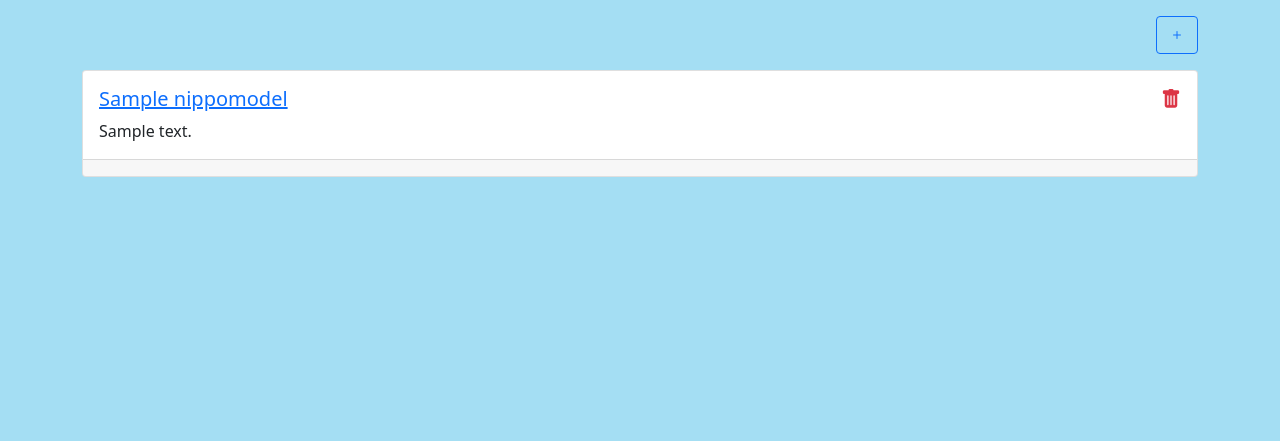
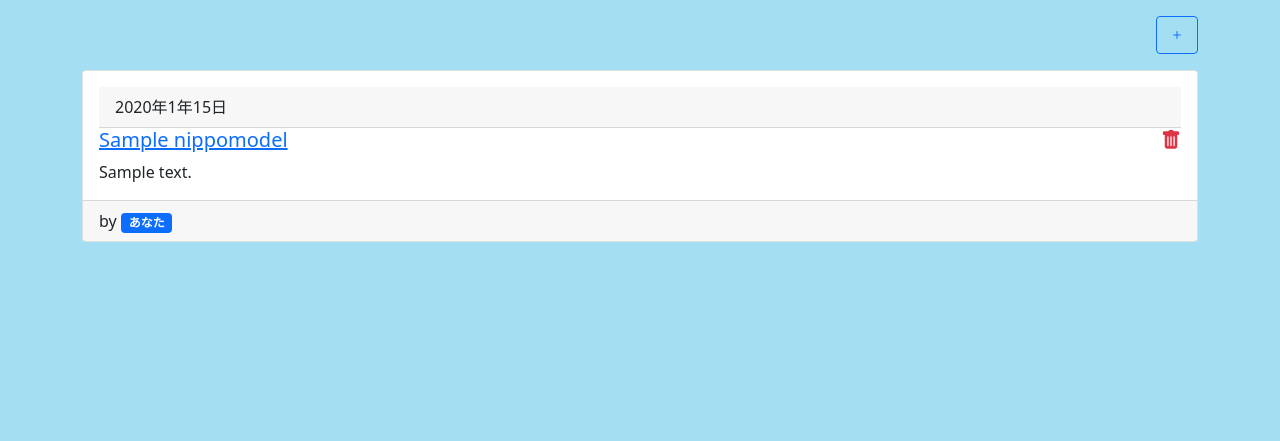
Before and after one commit to yohoo49123/src, a Django app: page /nippo/ in a window 1280 px wide. Shown: the part 56-497 px from the top of the page. Run offline with Django 5.2, Linux system fonts and the light colour scheme; a user stored in the database is signed in; tables that the repository leaves empty hold one stand-in row (values such as "Sample post").

Commit message:
20250116ListViewのQuerySetを動的に変更する動画43

```diff
--- a/src/accounts/urls.py
+++ b/src/accounts/urls.py
@@ -1,5 +1,5 @@
 from django.urls import path
 from .views import ProfileUpdateView
 urlpatterns = [
-    path('<int:pk>/', ProfileUpdateView.as_view(), name="profile-update"),
+    path("<int:pk>/", ProfileUpdateView.as_view(), name="profile-update"),
 ]
--- a/src/nippo/models.py
+++ b/src/nippo/models.py
@@ -8,7 +8,14 @@ class NippoModel(models.Model):
     user = models.ForeignKey(User, on_delete=models.CASCADE)
     title = models.CharField(max_length=100, verbose_name="タイトル")
     content = models.TextField(max_length=1000, verbose_name="内容")
+    public = models.BooleanField(default=False, verbose_name="公開する")
     timestamp = models.DateTimeField(auto_now_add=True)
+
+
+    class Meta:
+        verbose_name="日報"
+        verbose_name_plural="日報一覧"
+
 
     def __str__(self):
         return self.title
--- a/src/nippo/templates/nippo/nippo-list.html
+++ b/src/nippo/templates/nippo/nippo-list.html
@@ -14,6 +14,9 @@
         {% for obj in object_list %}
             <div class="card my-3">
                 <div class="card-body">
+                  <div class="card-header">
+                    {{ obj.timestamp|date:"Y年n年j日" }}
+                  </div>
                     <h5 class="card-title">
                       {% if obj.user == request.user %}
                       <span class="float-end text-danger" data-bs-toggle="modal" data-bs-target="#deleteModal-{{obj.pk}}">
@@ -31,7 +34,12 @@
                     </p>
                 </div>
                 <div class="card-footer">
-
+                  by
+                  {% if obj.user == request.user %}
+                      <span class="badge bg-primary">あなた</span>
+                  {% else %}
+                      <span class="badge bg-secondary">{{ obj.user.profile.username }}</span>
+                  {% endif %}
                 </div>
             </div>
             {% include "nippo/nippo-delete.html" with object=obj %}
--- a/src/nippo/views.py
+++ b/src/nippo/views.py
@@ -6,6 +6,7 @@ from .forms import NippoModelForm, NippoFormClass
 from django.urls import reverse, reverse_lazy
 from django.contrib.auth.mixins import LoginRequiredMixin,UserPassesTestMixin
 from django.contrib import messages
+from django.db.models import Q
 
 
 class OwnerOnly(UserPassesTestMixin):
@@ -27,6 +28,12 @@ class NippoListView(ListView): #クラス作成
 
     def get_queryset(self):
         qs = NippoModel.objects.all()
+        if self.request.user.is_authenticated:
+            qs = qs.filter(Q(public=True)|Q(user=self.request.user))
+        else:
+            qs = qs.filter(public=True)
+
+        qs = qs.order_by("-timestamp")
         return qs
 
     def get_context_data(self, *args, **kwargs):
```
Also changed, not shown: src/nippo/forms.py (+6 -2 lines), src/nippo/migrations/0004_alter_nippomodel_options_nippomodel_public.py (added).
